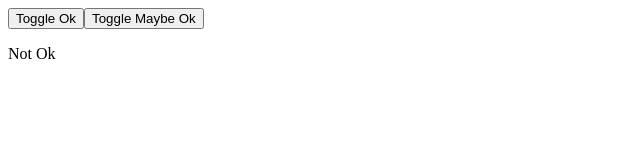
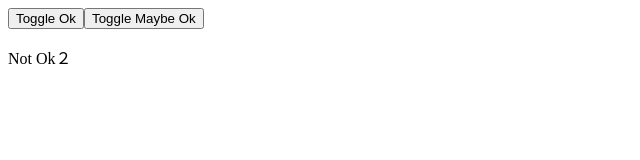
Before and after one commit to sawatch-fisherman/vuejs-2025-learning-log, a Vue app in the folder vuejs-2025-learning-log/: page / in a window 1280 px wide. Both pictures are taken after a click on the button "Toggle Ok". Shown: the top 160 px of the page, without its empty margins (0-640 px from the left). Built offline with nearby package versions, Linux system fonts and the light colour scheme.

Commit message:
section-04-43

```diff
--- a/vuejs-2025-learning-log/src/App.vue
+++ b/vuejs-2025-learning-log/src/App.vue
@@ -9,5 +9,5 @@ const myabeOk = ref(false)
   <button @click="myabeOk = !myabeOk">Toggle Maybe Ok</button>
   <p v-if="ok">Ok</p>
   <p v-else-if="myabeOk">Maybe Ok</p>
-  <p v-else>Not Ok</p>
+  <p v-else>Not Ok２</p>
 </template>
```
